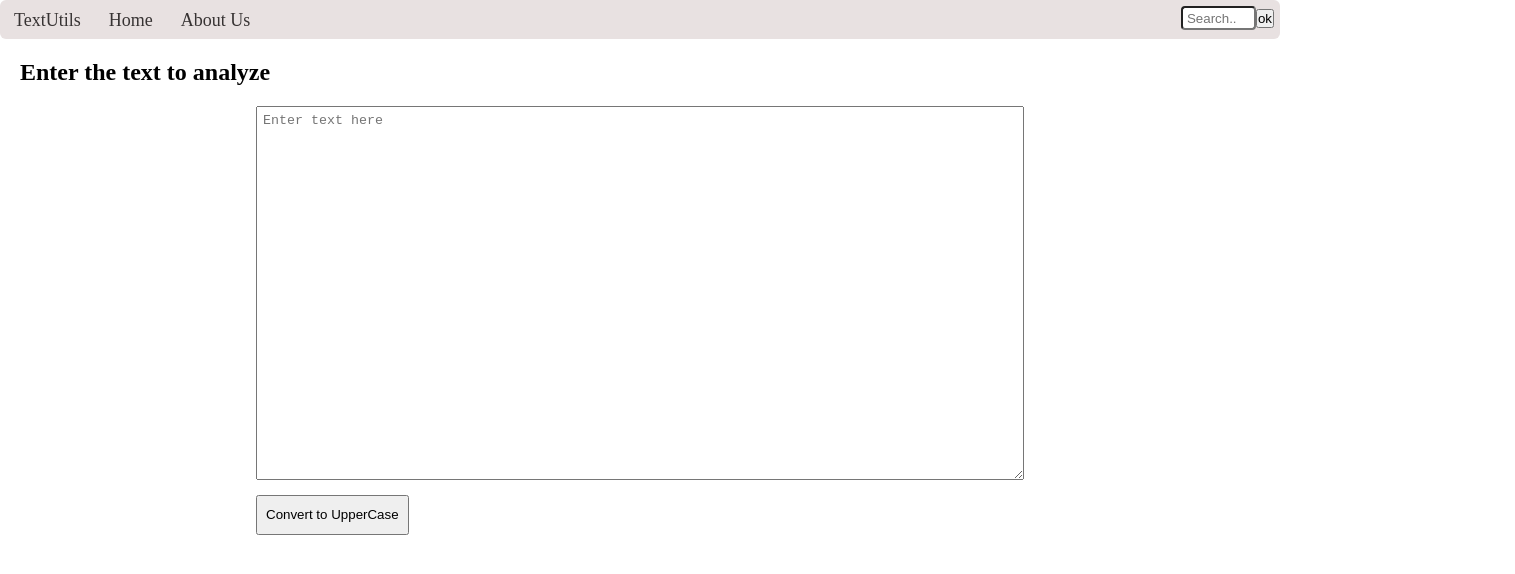
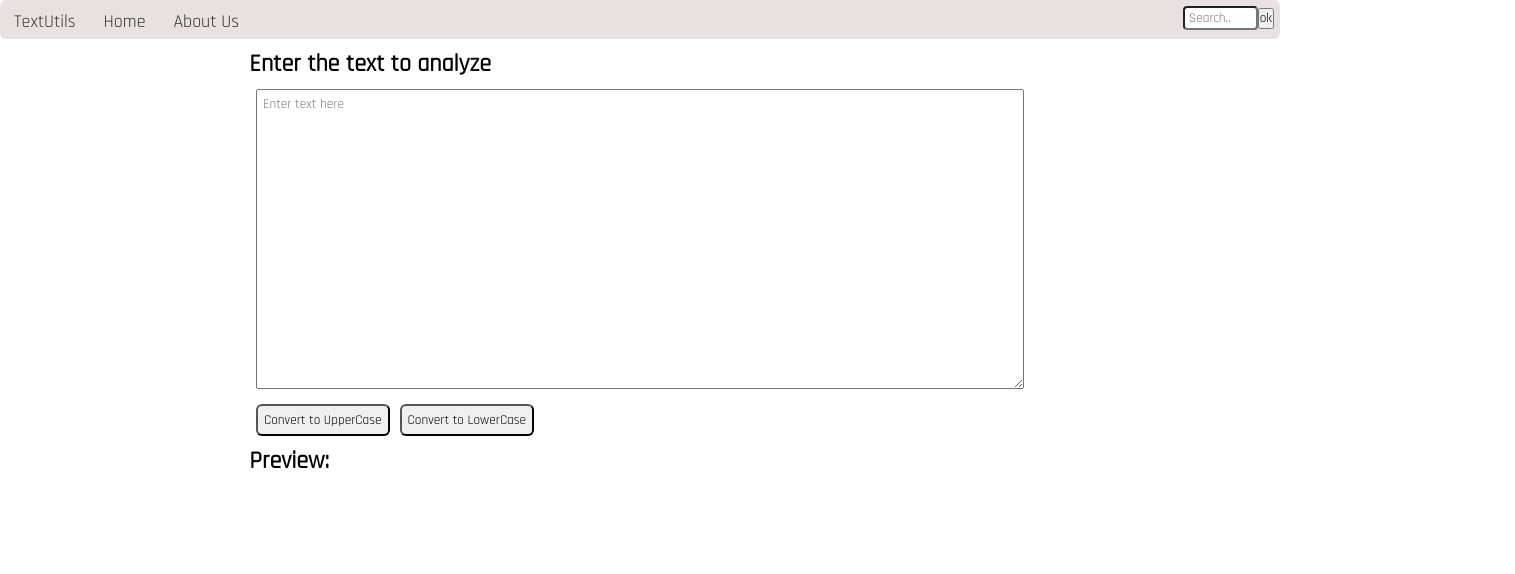
Before and after one commit to rahul00771/Textyy, a React (Vite) app: page / in a window 1280 px wide. Shown: the top 574 px of the page, 1515 px wide, since content can reach past the window. Built offline with nearby package versions, Linux system fonts and the light colour scheme.

Commit message:
Added convert to lowercase functionality

```diff
--- a/src/App.css
+++ b/src/App.css
@@ -1,7 +1,14 @@
+
+@font-face {
+  font-family: myFont;
+  src: url(../public/Rajdhani-Regular.ttf);
+}
+
 *{
   box-sizing: border-box;
   margin: 0;
   padding: 0;
+  font-family: myFont;
 }
 
 
@@ -50,10 +57,6 @@
   height: 24px;
 }
 
-h2{
-  margin: 20px;
-}
-
 .textForm{
 
   display: flex;
@@ -64,6 +67,7 @@ h2{
 {
   padding: 6px;
   width: 60%;
+  height: 300px;
 }
 
 .btnContainer{
@@ -71,9 +75,22 @@ h2{
   display: flex;
   margin-left: 20%;
   margin-top: 15px;
-  height: 40px;
+  height: 32px;
 }
 
 .btnContainer button{
-  padding: 8px;
+  padding: 6px;
+  margin-right: 10px;
+  border-radius: 6px;
 }
+
+.container{
+  position: relative;
+}
+
+.container h2, p{
+  position: relative;
+  left: 18.7%;
+  margin: 4px;
+  padding: 6px;
+}
--- a/src/Components/TextForm.jsx
+++ b/src/Components/TextForm.jsx
@@ -7,11 +7,19 @@ import React, { useState } from 'react'
 export default function  TextForm()
 {
     const [text, setText] = useState("");
+    let newText = "";
 
-    function handleClick()
+    function handleUpClick()
     {
-        let newText = text.toUpperCase();
-        setText(newText)
+        newText = text.toUpperCase();
+        setText(newText);
+
+    }
+
+    function handleLoClick()
+    {
+        newText = text.toLowerCase();
+        setText(newText);
     }
 
     const handleChange = (event)=>
@@ -21,13 +29,19 @@ export default function  TextForm()
 
     return(
         <>
+        <div className='container'>
             <h2>Enter the text to analyze</h2>
             <div className='textForm'>
                 <textarea onChange={handleChange} rows={24} type='text' placeholder='Enter text here' value={text} />
             </div>
             <div className='btnContainer'>
-                <button onClick={handleClick}>Convert to UpperCase</button>
+                <button onClick={handleUpClick}>Convert to UpperCase</button>
+                <button onClick={handleLoClick}>Convert to LowerCase</button>
             </div>
+
+            <h2>Preview:</h2>
+            <p>{text}</p>
+        </div>
         </>
     );
 }
```
Also changed, not shown: public/Rajdhani-Regular.ttf (added).
